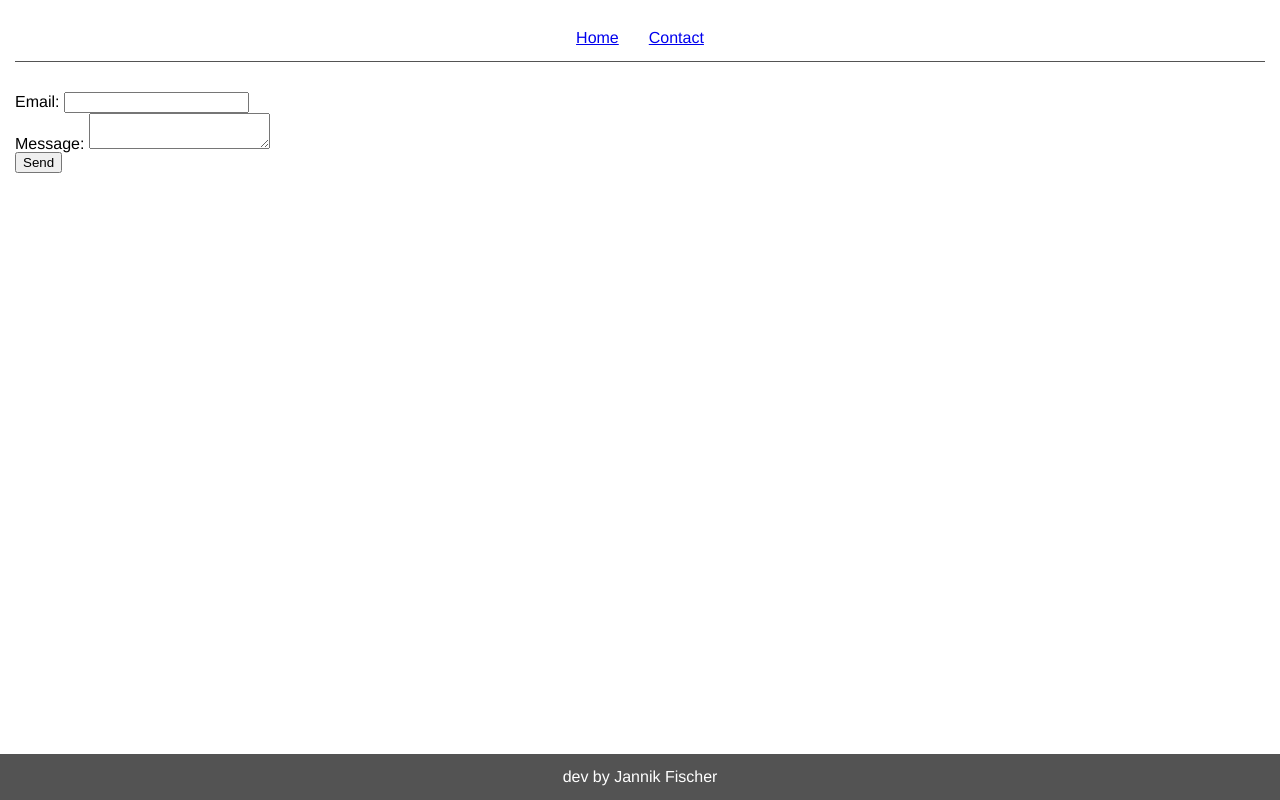
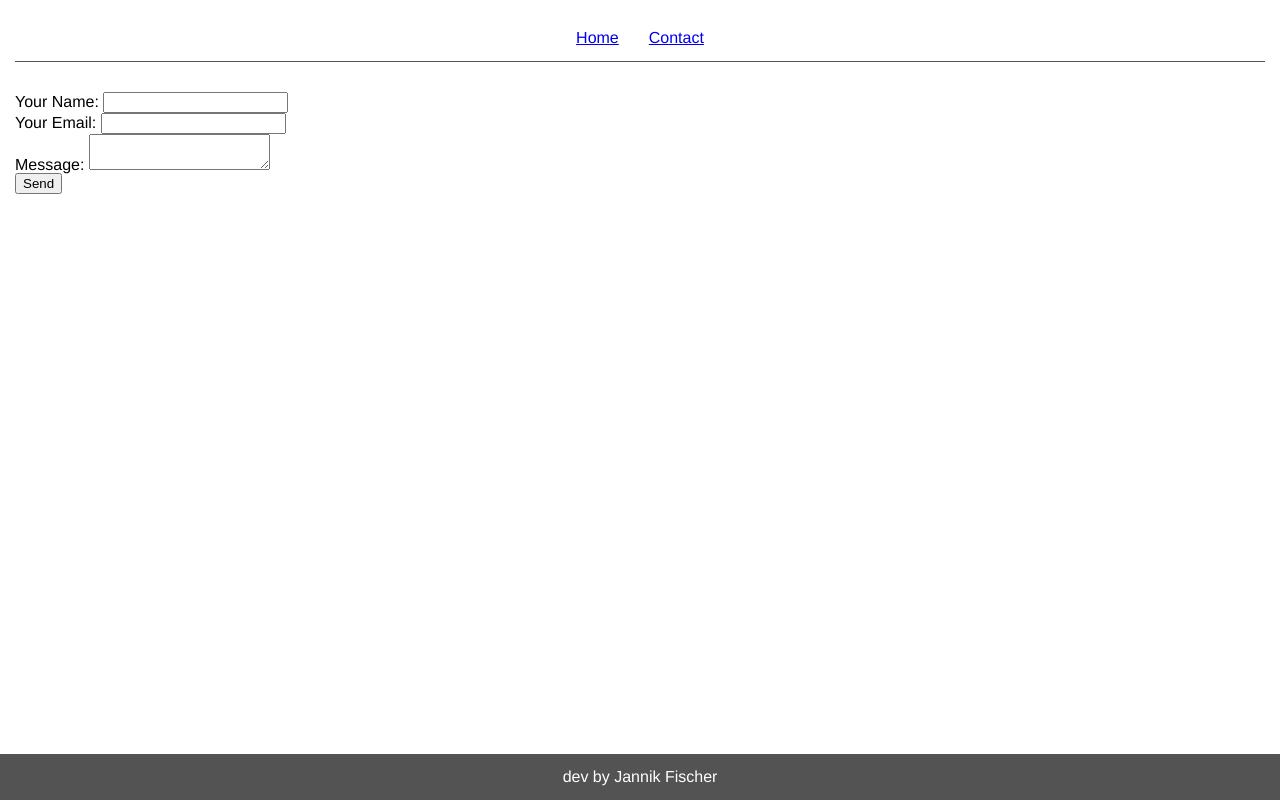
Before and after one commit to Nesuarg/nesuarg_nu, a React app: page /Contact in a window 1280 px wide. Built offline with nearby package versions, Linux system fonts and the light colour scheme; the HTML template or start-up script is replaced by a standard one.

Commit message:
updated contacts components to support netlify forms

```diff
--- a/src/components/Contact.tsx
+++ b/src/components/Contact.tsx
@@ -1,24 +1,59 @@
 import * as React from "react";
 
+const encode = (data) => {
+    return Object.keys(data)
+    .map(key => encodeURIComponent(key) + "=" + encodeURIComponent(data[key]))
+    .join("&");
+}
+
 export interface ContactProps {
-}export default class Contact extends React.Component<ContactProps, undefined> {
+    name: string,
+    email: string,
+    message: any
+
+}export default class Contact extends React.Component<ContactProps> {
+    constructor(ContactProps) {
+        super(ContactProps);
+        this.state = {name: "", email: "", message: ""};
+    }
+
+    handleSubmit = e => {
+        fetch("/", {
+          method: "POST",
+          headers: { "Content-Type": "application/x-www-form-urlencoded" },
+          body: encode({ "form-name": "contact", ...this.state })
+        })
+          .then(() => alert("Success!"))
+          .catch(error => alert(error));
+
+        e.preventDefault();
+      };
+
+    handleChange = e => this.setState({ [e.target.name]: e.target.value });
 
     render() {
+        const { name, email, message } = this.state as ContactProps;
         return (
-            <div className="contact">
-                <form name="contact" method="POST" data-netlify="true">
+          <form onSubmit={this.handleSubmit}>
             <p>
-                        <label>Email: <input type="text" name="name" /></label>
+              <label>
+                Your Name: <input type="text" name="name" value={name} onChange={this.handleChange} />
+              </label>
             </p>
             <p>
-                        <label>Message: <textarea name="message"></textarea></label>
+              <label>
+                Your Email: <input type="email" name="email" value={email} onChange={this.handleChange} />
+              </label>
             </p>
-                    <div data-netlify-recaptcha="true"></div>
+            <p>
+              <label>
+                Message: <textarea name="message" value={message} onChange={this.handleChange} />
+              </label>
+            </p>
             <p>
               <button type="submit">Send</button>
             </p>
           </form>
-            </div>
         );
     }
 }
```
Lines whose indentation alone changed are shown as unchanged.
